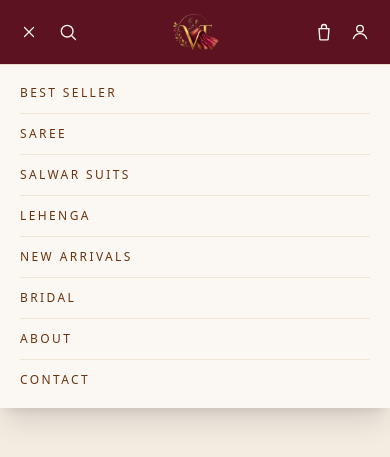
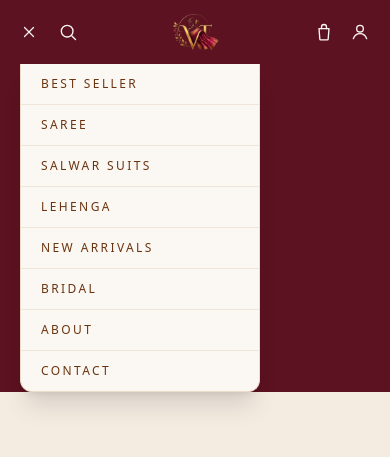
Before and after one commit to Sanchitjha/vinit-textile, a React (Vite) app in the folder frontend/: page /shop/dress in a window 390 px wide. Both pictures are taken after a click on the button 30 px from the left and 32 px from the top of the page. Shown: the top 457 px of the page. Built offline with nearby package versions, Linux system fonts and the light colour scheme; no server answers; a web font is replaced by a local one.

Commit message:
feat: implement responsive header component with dynamic scroll-based transparency and category navigation menu

```diff
--- a/frontend/src/components/layout/Header.jsx
+++ b/frontend/src/components/layout/Header.jsx
@@ -139,24 +139,26 @@ export default function Header() {
         </div>
       </div>
 
-      {/* Category menu dropdown — opens on MENU click. A clean light panel with
-          the links stacked vertically (one per line, left-aligned), like a
-          normal browser dropdown menu — no maroon fill. */}
+      {/* Category menu dropdown — opens on MENU click. A compact light panel
+          (only as wide as the links) anchored to the left under the MENU button,
+          links stacked one per line, like a normal browser dropdown menu. */}
       {menuOpen && (
-        <div className="border-t border-cream-dark bg-ivory shadow-xl">
-          <div className="container-ambika flex flex-col items-start py-2 text-xs font-medium uppercase tracking-[0.2em] text-brown">
+        <div className="container-ambika">
+          <div className="w-60 max-w-[80vw] overflow-hidden rounded-b-xl border border-t-0 border-cream-dark bg-ivory shadow-xl">
+            <div className="flex flex-col text-xs font-medium uppercase tracking-[0.2em] text-brown">
               {menuLinks.map((link) => (
                 <NavLink
                   key={`${link.to}-${link.label}`}
                   to={link.to}
                   onClick={() => setMenuOpen(false)}
-                className="w-full border-b border-cream-dark/60 py-3 transition-colors last:border-b-0 hover:text-maroon"
+                  className="border-b border-cream-dark/60 px-5 py-3 transition-colors last:border-b-0 hover:bg-cream hover:text-maroon"
                 >
                   {link.label}
                 </NavLink>
               ))}
             </div>
           </div>
+        </div>
       )}
     </header>
   )
```
Lines whose indentation alone changed are shown as unchanged.
